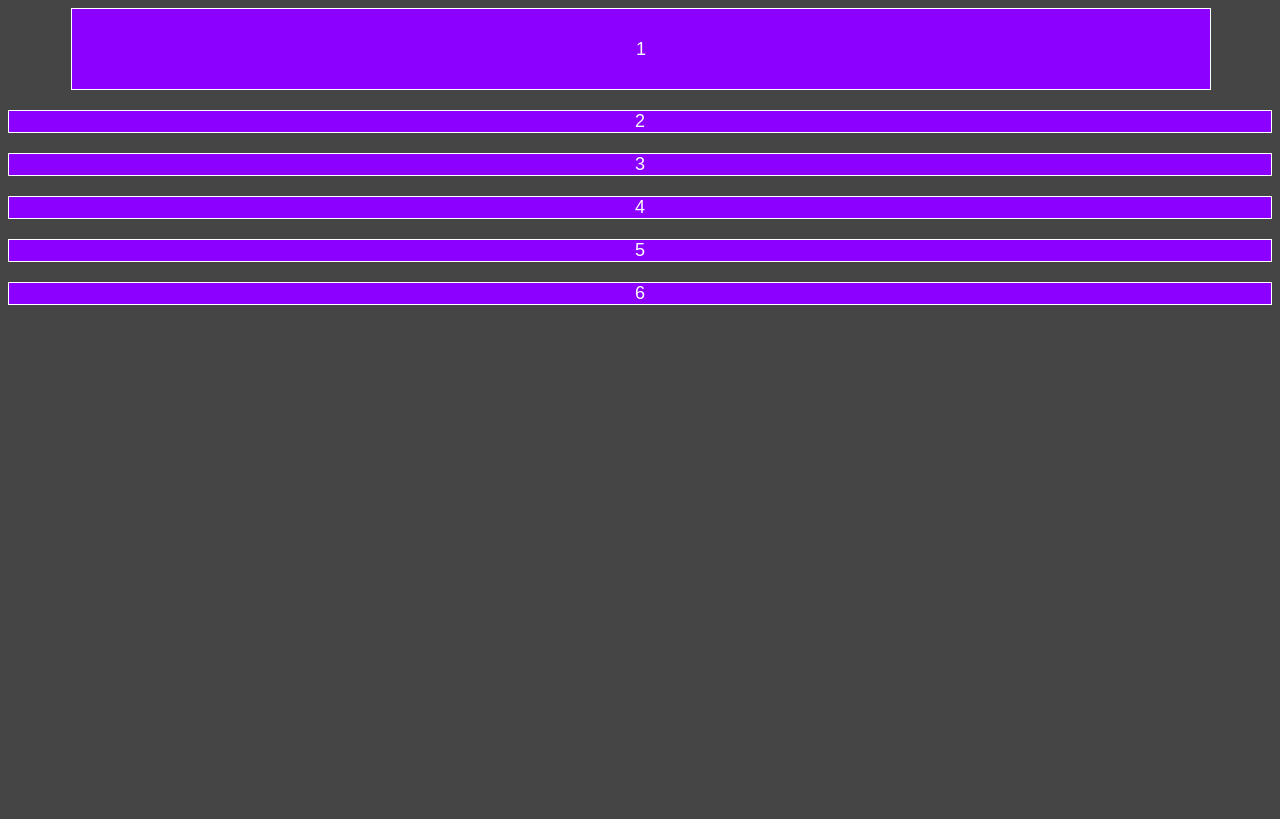
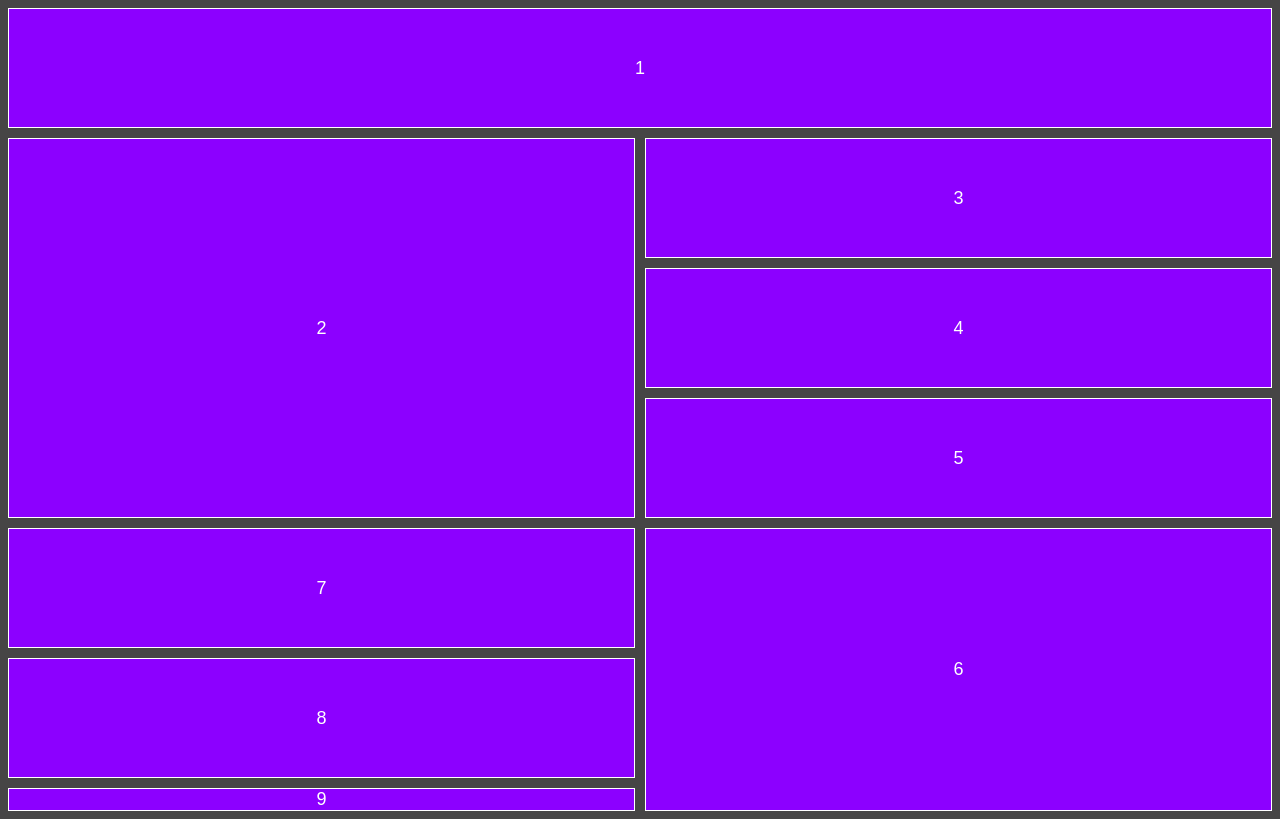
Before and after one commit to HunterJaworski/CSS-Display-Grid, a plain HTML site: page index.html in a window 1280 px wide. Drawn offline with Linux system fonts and the light colour scheme.

Commit message:
Finished

```diff
--- a/index.html
+++ b/index.html
@@ -17,7 +17,10 @@
             <div class="item" id="three">3</div>
             <div class="item" id="four">4</div>
             <div class="item" id="five">5</div>
-            <div class="item" id="six">6</div>
+            <div class="item" id="six">7</div>
+            <div class="item" id="seven">6</div>
+            <div class="item" id="eight">8</div>
+            <div class="item" id="nine">9</div>
         </div>
 
 
--- a/style.css
+++ b/style.css
@@ -21,19 +21,22 @@ html {
 }
 
 #one {
-    height: 10vh;
-    width: 90%;
-    margin-left: 5%;
-    margin-right: 5%;
+    grid-column: span 2;
 }
 
 #two {
-    /* LEARN HOW TO SPAN THIS */
+    grid-row: span 3;
+}
+
+#seven {
+    grid-row: span 3;
 }
 
 .grid {
     display: grid;
-    grid-gap: 20px;
+    grid-gap: 10px;
+    grid-template-columns: repeat(2, auto);
+    grid-template-rows: repeat(6, 15vh);
 }
 
 
```
